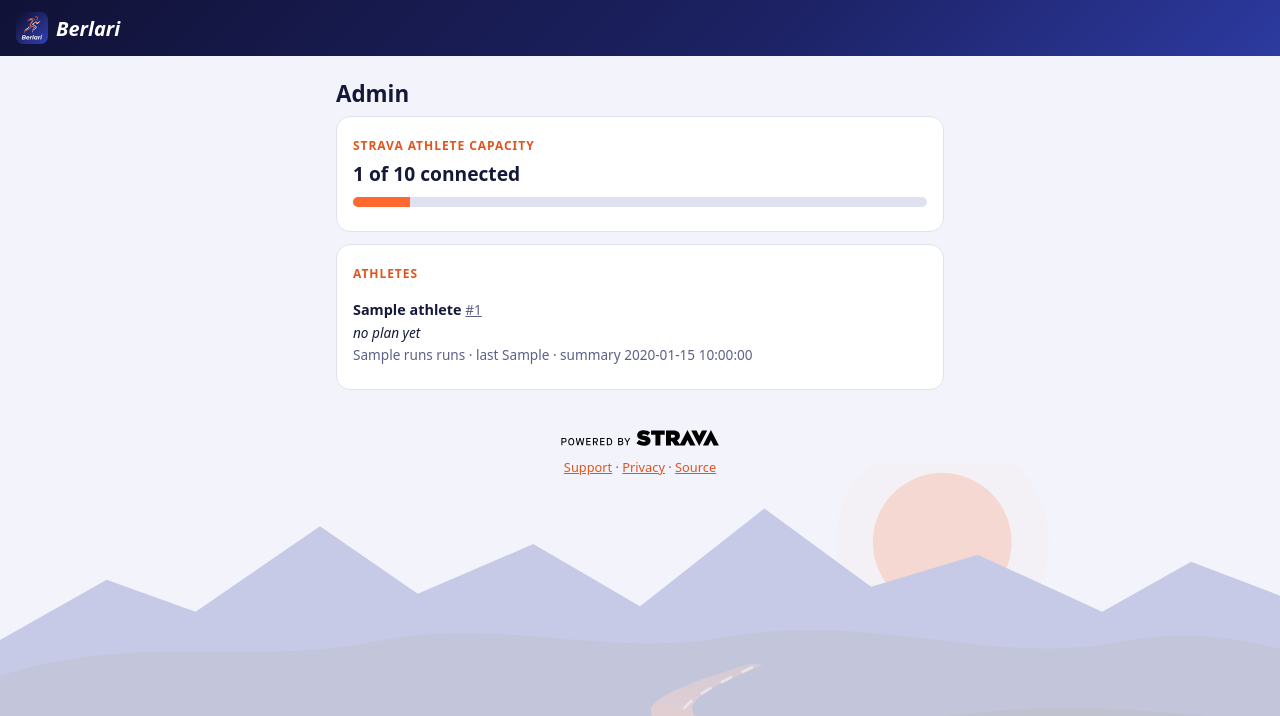
After one commit to juanjosua/berlari, a FastAPI app: template app/templates/admin.html in a window 1280 px wide. The commit adds this page. Shown: the top 716 px of the page. Run offline with FastAPI, Linux system fonts and the light colour scheme; the template is opened without the code that fills it: most values are stand-ins (such as "Sample title", 1, 10 or a date in 2020).

Commit message:
Admin page (allowlisted Strava athletes, capacity bar) and support page
Co-Authored-By: Claude Opus 5.5 <noreply@anthropic.com>

```diff
--- a/app/main.py
+++ b/app/main.py
@@ -8,7 +8,7 @@ from dotenv import load_dotenv
 
 load_dotenv()
 
-from fastapi import BackgroundTasks, FastAPI, Form, Request  # noqa: E402
+from fastapi import BackgroundTasks, FastAPI, Form, HTTPException, Request  # noqa: E402
 from fastapi.responses import JSONResponse, RedirectResponse  # noqa: E402
 from fastapi.staticfiles import StaticFiles  # noqa: E402
 from fastapi.templating import Jinja2Templates  # noqa: E402
@@ -79,6 +79,26 @@ def callback(request: Request, code: str = "", state: str = "", error: str = "")
     tok = strava.exchange_code(code)
     request.session["uid"] = tok["athlete"]["id"]
     return RedirectResponse("/")
+
+
+# Strava athlete IDs allowed to open /admin (comma-separated), e.g. ADMIN_ATHLETE_IDS=12345,67890
+ADMIN_IDS = {int(x) for x in os.environ.get("ADMIN_ATHLETE_IDS", "").replace(" ", "").split(",") if x.isdigit()}
+STRAVA_CAPACITY = int(os.environ.get("STRAVA_ATHLETE_CAPACITY", "10"))
+
+
+@app.get("/admin")
+def admin(request: Request):
+    user = current_user(request)
+    if not user or user["id"] not in ADMIN_IDS:
+        raise HTTPException(404)  # don't reveal that the page exists
+    rows = db.athletes()
+    return templates.TemplateResponse(request, "admin.html", {
+        "user": user, "athletes": rows, "capacity": STRAVA_CAPACITY, "date": date})
+
+
+@app.get("/support")
+def support(request: Request):
+    return templates.TemplateResponse(request, "support.html", {"user": current_user(request)})
 
 
 @app.get("/privacy")
--- a/app/static/style.css
+++ b/app/static/style.css
@@ -128,3 +128,9 @@ input[type="date"]::-webkit-date-and-time-value { text-align: left; }
 .recent li:first-child { border-top: 0; }
 .recent .rdate { color: var(--muted); min-width: 84px; }
 .recent .strava-link { margin-left: auto; }
+/* Admin */
+.capacity { margin-top: 8px; }
+.bar { height: 10px; border-radius: 99px; background: var(--line); overflow: hidden; margin: 4px 0 8px; }
+.bar span { display: block; height: 100%; background: var(--orange); }
+.recent li.athlete { flex-direction: column; align-items: flex-start; gap: 2px; }
+.prose .btn { max-width: 360px; }
--- /dev/null
+++ b/app/templates/admin.html
@@ -0,0 +1,29 @@
+{% extends "base.html" %}
+{% block content %}
+<h1>Admin</h1>
+{% set n = athletes | length %}
+<section class="card capacity">
+  <span class="eyebrow">Strava athlete capacity</span>
+  <p class="headline">{{ n }} of {{ capacity }} connected</p>
+  <div class="bar"><span style="width: {{ [100, (n / capacity * 100) | round] | min }}%"></span></div>
+  {% if n >= capacity %}<p class="small"><b>Full.</b> New athletes can't connect until Strava raises the limit (submit the review).</p>
+  {% elif n >= capacity - 2 %}<p class="small">Almost full: time to submit the Strava review.</p>{% endif %}
+</section>
+
+<section class="card recent">
+  <span class="eyebrow">Athletes</span>
+  <ul>{% for a in athletes %}
+    <li class="athlete">
+      <span><b>{{ a.name or "(no name)" }}</b>
+        <a class="muted small" href="https://www.strava.com/athletes/{{ a.id }}" target="_blank" rel="noopener">#{{ a.id }}</a></span>
+      <span class="small">
+        {% if a.params %}{{ {"5k": "5K", "10k": "10K", "half": "Half", "marathon": "Marathon"}[a.params.distance] }}
+          on {{ date.fromisoformat(a.params.event_date).strftime("%d %b %Y") }}
+          · plan since {{ a.plan_created[:10] }}{% else %}<i>no plan yet</i>{% endif %}
+      </span>
+      <span class="small muted">{{ a.runs }} runs{% if a.last_run %} · last {{ a.last_run }}{% endif %}
+        {% if a.summary_date %} · summary {{ a.summary_date }}{% endif %}</span>
+    </li>
+  {% else %}<li class="muted">No athletes yet.</li>{% endfor %}</ul>
+</section>
+{% endblock %}
--- a/app/templates/base.html
+++ b/app/templates/base.html
@@ -23,7 +23,7 @@
       <source srcset="/static/strava-powered-white.svg" media="(prefers-color-scheme: dark)">
       <img class="powered" src="/static/strava-powered-black.svg" alt="Powered by Strava" height="16">
     </picture>
-    <p><a href="/privacy">Privacy</a> · <a href="https://github.com/juanjosua/berlari">Source</a></p>
+    <p><a href="/support">Support</a> · <a href="/privacy">Privacy</a> · <a href="https://github.com/juanjosua/berlari">Source</a></p>
   </footer>
 </body>
 </html>
```
Also changed, not shown: app/db.py (+12 -0 lines), app/templates/support.html (added, +20 -0 lines), tests/test_app.py (+19 -0 lines), 1 other file.
